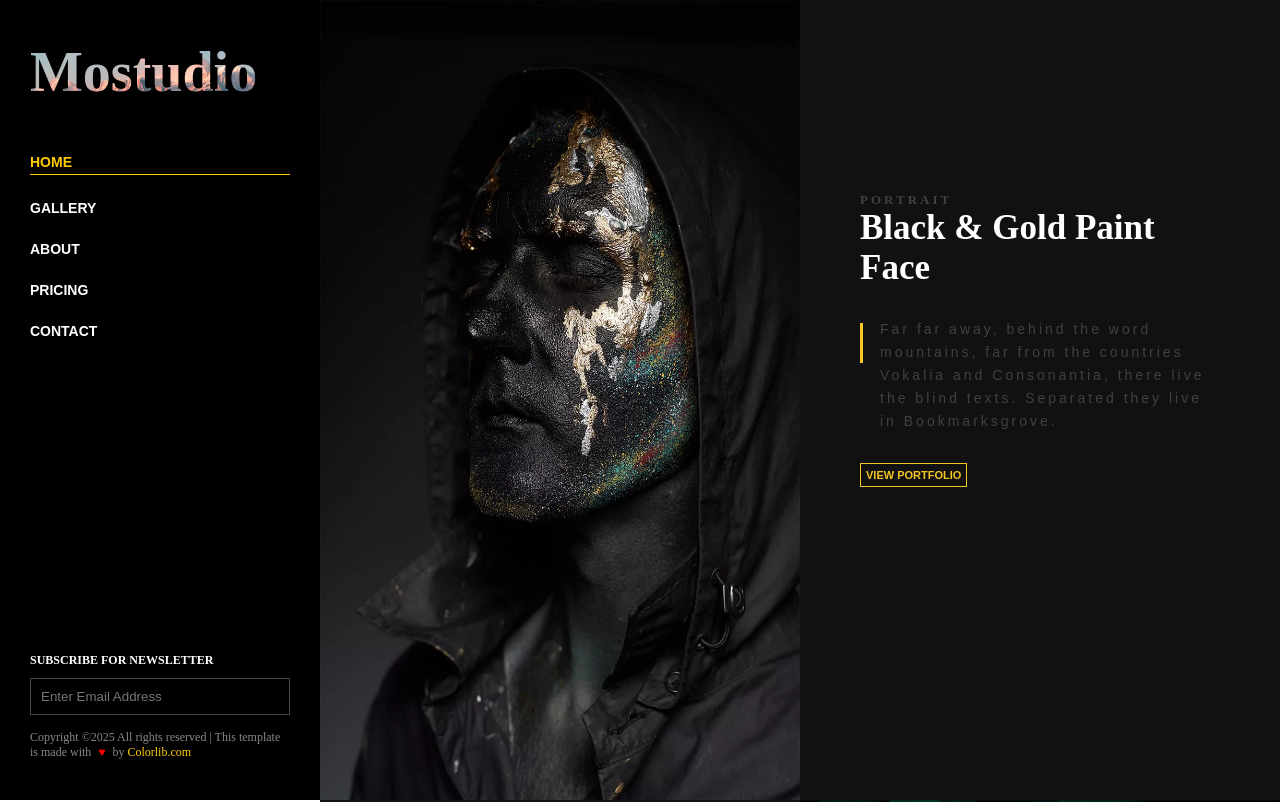
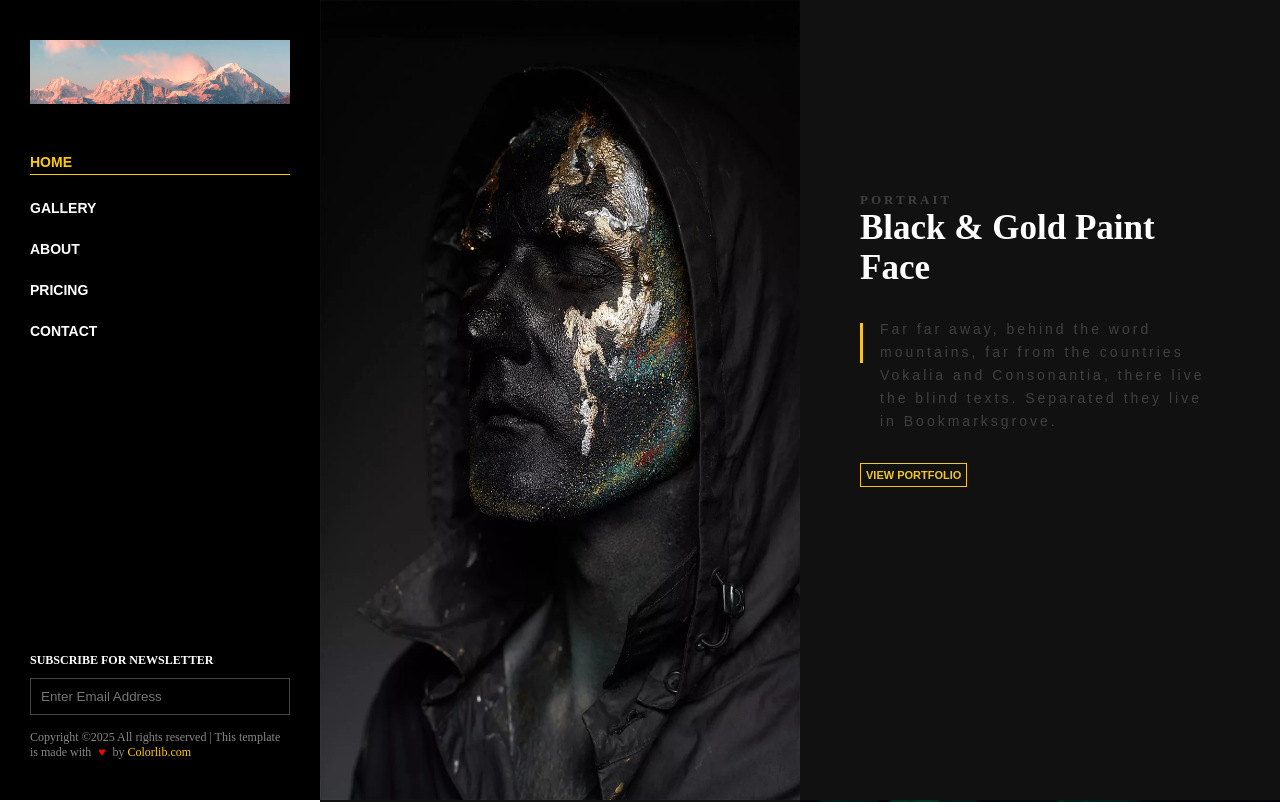
Before and after one commit to MamatovaElnoza/collab, a React (Create React App) app: page / in a window 1280 px wide. Shown: the top 802 px of the page. Built offline with nearby package versions, Linux system fonts and the light colour scheme.

Commit message:
home page done

```diff
--- a/src/components/side/side.css
+++ b/src/components/side/side.css
@@ -17,7 +17,6 @@
     font-weight: bold;
     background: url('/public/img/bg_1.jpg.webp') no-repeat center;
     background-size: cover;
-    -webkit-background-clip: text;
     -webkit-text-fill-color: transparent;
     margin-bottom: 50px;
 }
```
